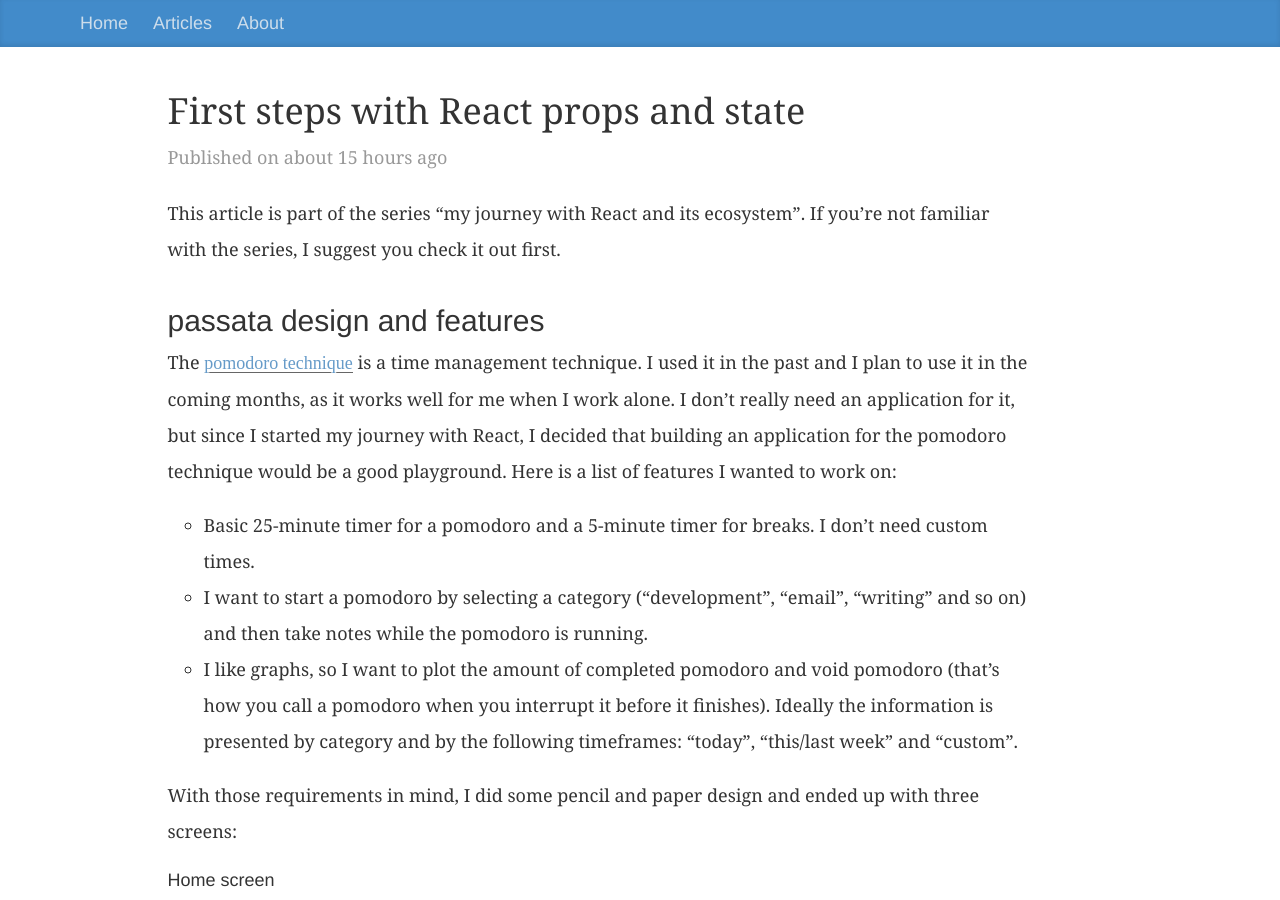
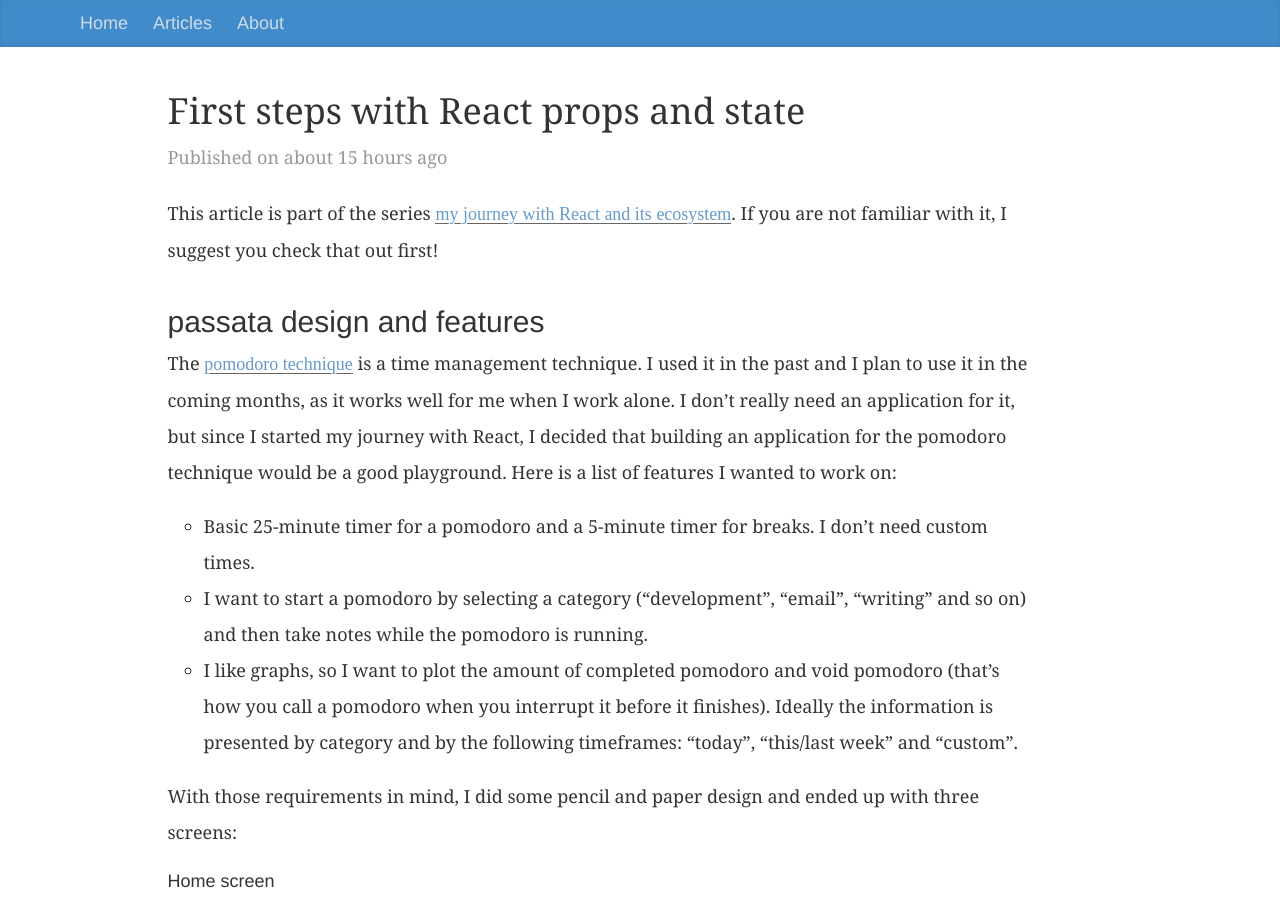
Before and after one commit to lucapette/lucapette.github.com, a Jekyll site: the page built from _posts/2017-03-16-first-steps-with-react-props-and-state.markdown, in a window 1280 px wide and 900 px high. Built offline with Jekyll 4.4.1, drawn with Linux system fonts in a browser that asks for light colours; nearby versions of some CDN libraries.

Commit message:
Use a link

```diff
--- a/_posts/2017-03-16-first-steps-with-react-props-and-state.markdown
+++ b/_posts/2017-03-16-first-steps-with-react-props-and-state.markdown
@@ -6,8 +6,9 @@ category: react
 layout: articles
 ---
 
-This article is part of the series "my journey with React and its ecosystem".
-If you're not familiar with the series, I suggest you check it out first.
+This article is part of the series [my journey with React and its
+ecosystem](/react.html). If you are not familiar with it, I suggest you check
+that out first!
 
 ## passata design and features
 
```
